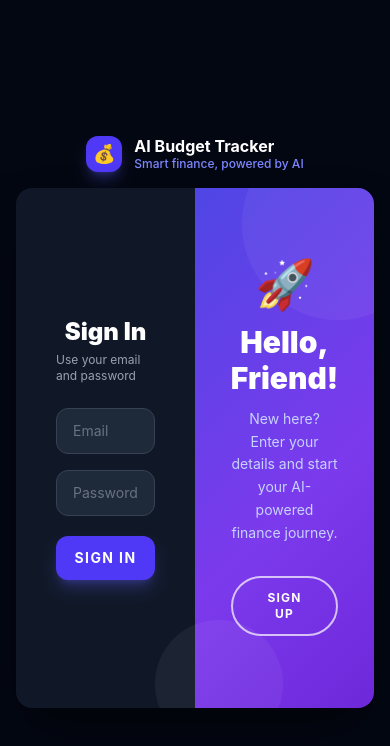
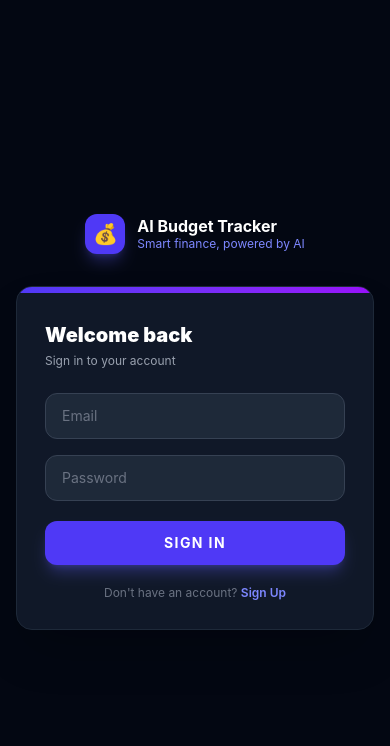
Before and after one commit to majestickrrish/AI-budget-tracker, a React (Vite) app in the folder client/: page /login in a window 390 px wide. Shown: the top 746 px of the page. Built offline with nearby package versions, Linux system fonts and the light colour scheme.

Commit message:
fix: separate mobile and desktop auth layouts, mobile gets clean single-column card

```diff
--- a/client/src/pages/AuthPage.jsx
+++ b/client/src/pages/AuthPage.jsx
@@ -3,37 +3,34 @@ import { useNavigate, useLocation } from 'react-router-dom';
 import { setCredentials } from '../utils/auth';
 import { loginUser, registerUser } from '../services/api';
 
-/* ─── AuthPage — Sliding Panel Auth ─────────────────────────────────────────
-   Two form panels + one gradient overlay panel live side by side.
-   A single boolean flips which side the overlay sits on,
-   revealing whichever form is "behind" it.
+/* ─── AuthPage ───────────────────────────────────────────────────────────────
+   Mobile  (< md): Clean single-column card — form only, toggle link at bottom.
+   Desktop (≥ md): Sliding panel animation with gradient overlay.
 ────────────────────────────────────────────────────────────────────────────── */
 
 const AuthPage = () => {
-  const navigate   = useNavigate();
-  const location   = useLocation();
+  const navigate  = useNavigate();
+  const location  = useLocation();
   const [mode, setMode] = useState(
     location.pathname === '/register' ? 'register' : 'login'
   );
-
   const isRegister = mode === 'register';
 
-  // Keep URL in sync
   useEffect(() => {
     navigate(isRegister ? '/register' : '/login', { replace: true });
   }, [mode]);
 
-  // ── Sign In state ──────────────────────────────────────────────────────────
+  // ── Sign In state ────────────────────────────────────────────────────────
   const [loginForm,    setLoginForm]    = useState({ email: '', password: '' });
   const [loginError,   setLoginError]   = useState('');
   const [loginLoading, setLoginLoading] = useState(false);
 
-  // ── Sign Up state ──────────────────────────────────────────────────────────
+  // ── Sign Up state ────────────────────────────────────────────────────────
   const [regForm,    setRegForm]    = useState({ name: '', email: '', password: '', confirmPassword: '' });
   const [regError,   setRegError]   = useState('');
   const [regLoading, setRegLoading] = useState(false);
 
-  // ── Handlers ───────────────────────────────────────────────────────────────
+  // ── Handlers ─────────────────────────────────────────────────────────────
   const handleLogin = async (e) => {
     e.preventDefault();
     setLoginError('');
@@ -67,43 +64,13 @@ const AuthPage = () => {
     } finally { setRegLoading(false); }
   };
 
-  // ── Shared classes ─────────────────────────────────────────────────────────
-  const inputCls = 'w-full bg-gray-800 border border-gray-700 text-white placeholder-gray-500 rounded-xl px-4 py-3 text-sm focus:outline-none focus:border-indigo-500 focus:ring-1 focus:ring-indigo-500 transition-all';
+  // ── Shared classes ────────────────────────────────────────────────────────
+  const inputCls   = 'w-full bg-gray-800 border border-gray-700 text-white placeholder-gray-500 rounded-xl px-4 py-3 text-sm focus:outline-none focus:border-indigo-500 focus:ring-1 focus:ring-indigo-500 transition-all';
   const btnPrimary = 'w-full py-3 bg-indigo-600 hover:bg-indigo-500 disabled:opacity-50 text-white font-bold rounded-xl text-sm tracking-widest uppercase transition-all shadow-lg shadow-indigo-500/30 mt-1';
   const btnOutline = 'px-8 py-3 border-2 border-white/70 hover:border-white text-white font-bold rounded-full text-xs tracking-widest uppercase transition-all hover:bg-white/10';
 
-  return (
-    <div className="h-screen bg-gray-950 flex flex-col items-center justify-center px-4 overflow-hidden">
-
-      {/* ── Logo ── */}
-      <div className="flex items-center gap-3 mb-4 shrink-0">
-        <div className="w-9 h-9 bg-indigo-600 rounded-xl flex items-center justify-center text-lg shadow-lg shadow-indigo-500/30">💰</div>
-        <div>
-          <p className="text-white font-bold text-base leading-tight">AI Budget Tracker</p>
-          <p className="text-indigo-400 text-xs font-medium">Smart finance, powered by AI</p>
-        </div>
-      </div>
-
-      {/* ── Card ── */}
-      <div
-        className="relative flex w-full overflow-hidden rounded-2xl shadow-2xl shadow-black/60 shrink-0"
-        style={{ maxWidth: 860, height: 'min(520px, calc(100vh - 120px))' }}
-      >
-
-        {/* ════════ Sign In Panel ════════ */}
-        <div
-          className="absolute top-0 left-0 h-full bg-gray-900 flex flex-col items-center justify-center px-10 transition-all duration-700"
-          style={{
-            width: '50%',
-            transform: isRegister ? 'translateX(100%)' : 'translateX(0)',
-            opacity:   isRegister ? 0 : 1,
-            zIndex:    isRegister ? 1 : 5,
-            pointerEvents: isRegister ? 'none' : 'auto',
-          }}
-        >
-          <h2 className="text-2xl font-black text-white mb-1">Sign In</h2>
-          <p className="text-gray-400 text-xs mb-6">Use your email and password</p>
-
+  // ── Sign In form (reused in both mobile and desktop) ─────────────────────
+  const SignInForm = () => (
     <form id="login-form" onSubmit={handleLogin} className="w-full flex flex-col gap-4">
       <input id="login-email" type="email" value={loginForm.email}
         onChange={e => setLoginForm({ ...loginForm, email: e.target.value })}
@@ -111,32 +78,17 @@ const AuthPage = () => {
       <input id="login-password" type="password" value={loginForm.password}
         onChange={e => setLoginForm({ ...loginForm, password: e.target.value })}
         placeholder="Password" autoComplete="current-password" className={inputCls} />
-
       {loginError && (
-              <p className="text-red-400 text-xs bg-red-500/10 border border-red-500/20 rounded-xl px-4 py-2 text-center">
-                {loginError}
-              </p>
+        <p className="text-red-400 text-xs bg-red-500/10 border border-red-500/20 rounded-xl px-4 py-2 text-center">{loginError}</p>
       )}
       <button id="login-submit-btn" type="submit" disabled={loginLoading} className={btnPrimary}>
         {loginLoading ? 'Signing in…' : 'Sign In'}
       </button>
     </form>
-        </div>
+  );
 
-        {/* ════════ Sign Up Panel ════════ */}
-        <div
-          className="absolute top-0 left-0 h-full bg-gray-900 flex flex-col items-center justify-center px-10 transition-all duration-700"
-          style={{
-            width: '50%',
-            transform: isRegister ? 'translateX(100%)' : 'translateX(0)',
-            opacity:   isRegister ? 1 : 0,
-            zIndex:    isRegister ? 5 : 1,
-            pointerEvents: isRegister ? 'auto' : 'none',
-          }}
-        >
-          <h2 className="text-2xl font-black text-white mb-1">Create Account</h2>
-          <p className="text-gray-400 text-xs mb-5">Fill in your details to get started</p>
-
+  // ── Sign Up form ──────────────────────────────────────────────────────────
+  const SignUpForm = () => (
     <form id="register-form" onSubmit={handleRegister} className="w-full flex flex-col gap-3">
       <input id="register-name" type="text" value={regForm.name}
         onChange={e => setRegForm({ ...regForm, name: e.target.value })}
@@ -150,19 +102,114 @@ const AuthPage = () => {
       <input id="register-confirmpassword" type="password" value={regForm.confirmPassword}
         onChange={e => setRegForm({ ...regForm, confirmPassword: e.target.value })}
         placeholder="Confirm Password" autoComplete="new-password" className={inputCls} />
-
       {regError && (
-              <p className="text-red-400 text-xs bg-red-500/10 border border-red-500/20 rounded-xl px-4 py-2 text-center">
-                {regError}
-              </p>
+        <p className="text-red-400 text-xs bg-red-500/10 border border-red-500/20 rounded-xl px-4 py-2 text-center">{regError}</p>
       )}
       <button id="register-submit-btn" type="submit" disabled={regLoading} className={btnPrimary}>
         {regLoading ? 'Creating account…' : 'Sign Up'}
       </button>
     </form>
+  );
+
+  return (
+    <div className="min-h-screen bg-gray-950 flex flex-col items-center justify-center px-4 py-8">
+
+      {/* ══════════════════════════════════════════════════════
+          MOBILE LAYOUT (hidden on md+)
+          Clean single-column card, no sliding animation
+      ══════════════════════════════════════════════════════ */}
+      <div className="w-full max-w-sm md:hidden">
+        {/* Logo */}
+        <div className="flex items-center justify-center gap-3 mb-8">
+          <div className="w-10 h-10 bg-indigo-600 rounded-xl flex items-center justify-center text-xl shadow-lg shadow-indigo-500/30">💰</div>
+          <div>
+            <p className="text-white font-bold text-base leading-tight">AI Budget Tracker</p>
+            <p className="text-indigo-400 text-xs">Smart finance, powered by AI</p>
+          </div>
         </div>
 
-        {/* ════════ Gradient Overlay Panel — slides left ↔ right ════════ */}
+        {/* Card */}
+        <div className="bg-gray-900 border border-gray-800 rounded-2xl shadow-2xl overflow-hidden">
+          {/* Gradient top strip */}
+          <div className="h-1.5 w-full bg-gradient-to-r from-indigo-600 to-purple-600" />
+
+          <div className="p-7">
+            <h2 className="text-xl font-black text-white mb-1">
+              {isRegister ? 'Create Account' : 'Welcome back'}
+            </h2>
+            <p className="text-gray-400 text-xs mb-6">
+              {isRegister ? 'Fill in your details to get started' : 'Sign in to your account'}
+            </p>
+
+            {isRegister ? <SignUpForm /> : <SignInForm />}
+
+            {/* Toggle link */}
+            <p className="text-center text-gray-500 text-xs mt-5">
+              {isRegister ? 'Already have an account? ' : "Don't have an account? "}
+              <button
+                id={isRegister ? 'mobile-signin-link' : 'mobile-signup-link'}
+                onClick={() => setMode(isRegister ? 'login' : 'register')}
+                className="text-indigo-400 hover:text-indigo-300 font-semibold transition-colors"
+              >
+                {isRegister ? 'Sign In' : 'Sign Up'}
+              </button>
+            </p>
+          </div>
+        </div>
+      </div>
+
+      {/* ══════════════════════════════════════════════════════
+          DESKTOP LAYOUT (hidden on mobile, shown on md+)
+          Full sliding panel animation
+      ══════════════════════════════════════════════════════ */}
+      <div className="hidden md:flex md:flex-col md:items-center w-full">
+        {/* Logo */}
+        <div className="flex items-center gap-3 mb-4">
+          <div className="w-9 h-9 bg-indigo-600 rounded-xl flex items-center justify-center text-lg shadow-lg shadow-indigo-500/30">💰</div>
+          <div>
+            <p className="text-white font-bold text-base leading-tight">AI Budget Tracker</p>
+            <p className="text-indigo-400 text-xs font-medium">Smart finance, powered by AI</p>
+          </div>
+        </div>
+
+        {/* Sliding card */}
+        <div
+          className="relative flex w-full overflow-hidden rounded-2xl shadow-2xl shadow-black/60 shrink-0"
+          style={{ maxWidth: 860, height: 'min(520px, calc(100vh - 120px))' }}
+        >
+          {/* ── Sign In Panel ── */}
+          <div
+            className="absolute top-0 left-0 h-full bg-gray-900 flex flex-col items-center justify-center px-10 transition-all duration-700"
+            style={{
+              width: '50%',
+              transform: isRegister ? 'translateX(100%)' : 'translateX(0)',
+              opacity:   isRegister ? 0 : 1,
+              zIndex:    isRegister ? 1 : 5,
+              pointerEvents: isRegister ? 'none' : 'auto',
+            }}
+          >
+            <h2 className="text-2xl font-black text-white mb-1">Sign In</h2>
+            <p className="text-gray-400 text-xs mb-6">Use your email and password</p>
+            <SignInForm />
+          </div>
+
+          {/* ── Sign Up Panel ── */}
+          <div
+            className="absolute top-0 left-0 h-full bg-gray-900 flex flex-col items-center justify-center px-10 transition-all duration-700"
+            style={{
+              width: '50%',
+              transform: isRegister ? 'translateX(100%)' : 'translateX(0)',
+              opacity:   isRegister ? 1 : 0,
+              zIndex:    isRegister ? 5 : 1,
+              pointerEvents: isRegister ? 'auto' : 'none',
+            }}
+          >
+            <h2 className="text-2xl font-black text-white mb-1">Create Account</h2>
+            <p className="text-gray-400 text-xs mb-4">Fill in your details to get started</p>
+            <SignUpForm />
+          </div>
+
+          {/* ── Gradient Overlay Panel ── */}
           <div
             className="absolute top-0 h-full flex flex-col items-center justify-center text-center px-10 transition-all duration-700"
             style={{
@@ -172,39 +219,31 @@ const AuthPage = () => {
               zIndex: 10,
             }}
           >
-          {/* Decorative circles */}
             <div className="absolute top-[-60px] right-[-60px] w-48 h-48 rounded-full bg-white/5" />
             <div className="absolute bottom-[-40px] left-[-40px] w-32 h-32 rounded-full bg-white/5" />
-
             <div className="relative z-10">
               {isRegister ? (
-              // Register mode → overlay on LEFT → show "Welcome Back"
                 <>
                   <div className="text-5xl mb-4">👋</div>
                   <h2 className="text-3xl font-black text-white mb-3">Welcome Back!</h2>
                   <p className="text-indigo-200 text-sm leading-relaxed mb-8">
-                  Already have an account?<br />Sign in to keep tracking your finances.
+                    Already have an account?<br />Sign in to keep tracking.
                   </p>
-                <button id="overlay-signin-btn" onClick={() => setMode('login')} className={btnOutline}>
-                  Sign In
-                </button>
+                  <button id="overlay-signin-btn" onClick={() => setMode('login')} className={btnOutline}>Sign In</button>
                 </>
               ) : (
-              // Login mode → overlay on RIGHT → show "Hello, Friend"
                 <>
                   <div className="text-5xl mb-4">🚀</div>
                   <h2 className="text-3xl font-black text-white mb-3">Hello, Friend!</h2>
                   <p className="text-indigo-200 text-sm leading-relaxed mb-8">
                     New here? Enter your details and start<br />your AI-powered finance journey.
                   </p>
-                <button id="overlay-signup-btn" onClick={() => setMode('register')} className={btnOutline}>
-                  Sign Up
-                </button>
+                  <button id="overlay-signup-btn" onClick={() => setMode('register')} className={btnOutline}>Sign Up</button>
                 </>
               )}
             </div>
           </div>
-
+        </div>
       </div>
 
     </div>
```
Lines whose indentation alone changed are shown as unchanged.
